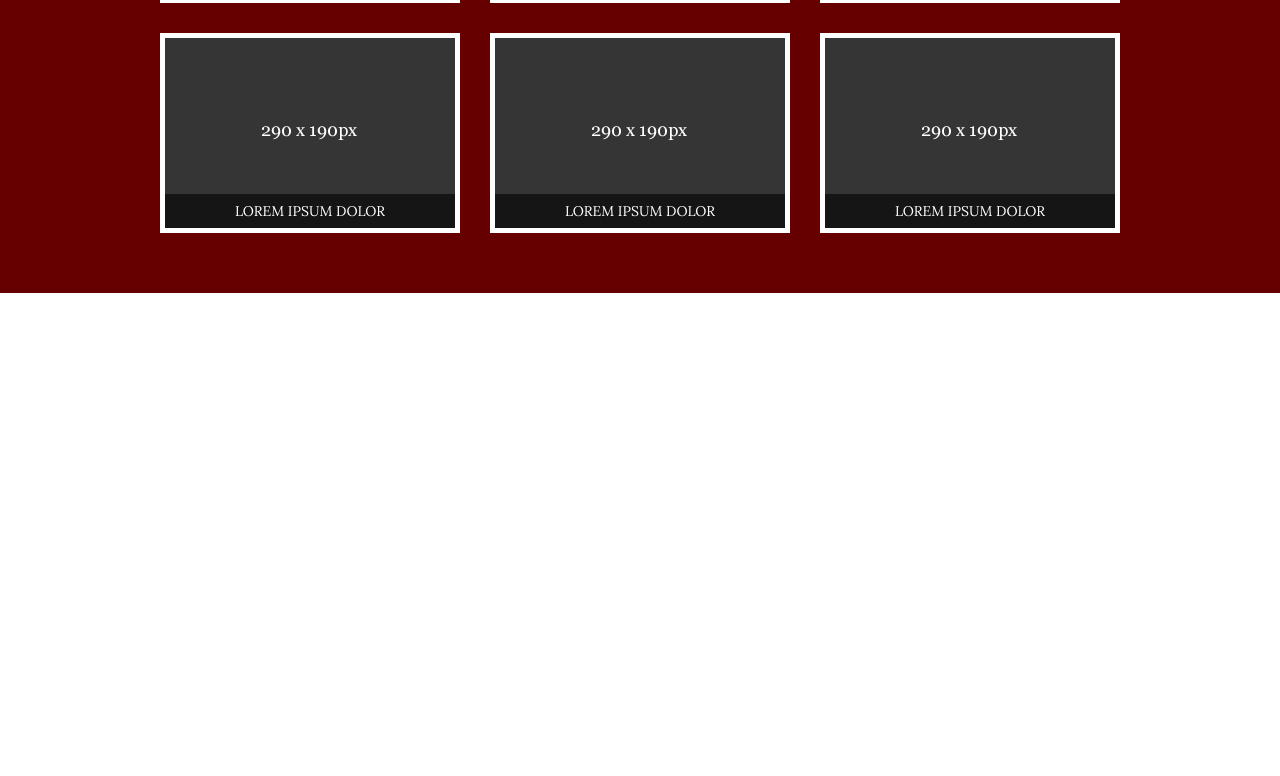
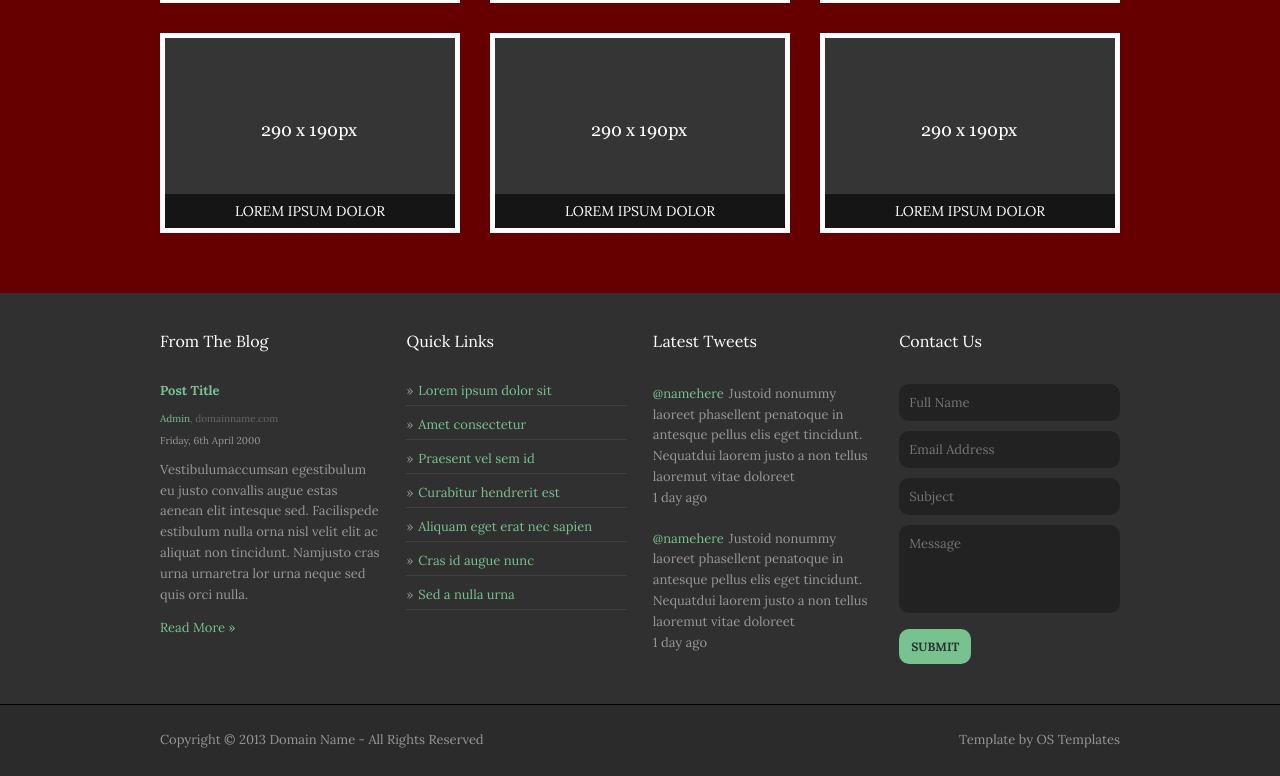
Before and after one commit to AmrArafa/the-modernist, a React (Create React App) app: page / in a window 1280 px wide. Shown: the part 1315-2091 px from the top of the page. Before the commit the page ends 1608 px from the top, so only its background shows below. Built offline with nearby package versions, Linux system fonts and the light colour scheme.

Commit message:
feat: footer add Footer component and style it

```diff
--- a/src/App.js
+++ b/src/App.js
@@ -5,6 +5,7 @@ import {
   LandingPageSlider,
   Services,
   LatestWork,
+  Footer,
 } from './components';
 
 function App() {
@@ -16,6 +17,7 @@ function App() {
         <LandingPageSlider />
         <Services />
         <LatestWork />
+        <Footer />
       </div>
     </>
   );
--- /dev/null
+++ b/src/components/footer/footer.js
@@ -0,0 +1,38 @@
+import React from 'react';
+import styled from 'styled-components';
+import Container from '../container';
+import FromTheBlog from './from_the_blog';
+import QuickLinks from './quick_links';
+import LatestTweets from './latest_tweets';
+import ContactUs from './contact_us';
+import CopyRight from './copy_right';
+
+const FooterWrapper = styled.footer`
+  background-color: #303030;
+`;
+
+const StyledContainer = styled(Container)`
+  display: flex;
+  justify-content: space-between;
+  padding: 40px 0;
+
+  > div {
+    width: 23%;
+  }
+`;
+
+const Footer = () => {
+  return (
+    <FooterWrapper>
+      <StyledContainer>
+        <FromTheBlog />
+        <QuickLinks />
+        <LatestTweets />
+        <ContactUs />
+      </StyledContainer>
+      <CopyRight />
+    </FooterWrapper>
+  );
+}
+
+export default Footer;
--- a/src/components/index.js
+++ b/src/components/index.js
@@ -3,3 +3,4 @@ export { default as Header } from './header/header';
 export { default as LandingPageSlider } from './slider/landing_page_slider';
 export { default as Services } from './services/services';
 export { default as LatestWork } from './latest_work/latest_work';
+export { default as Footer } from './footer/footer';
```
